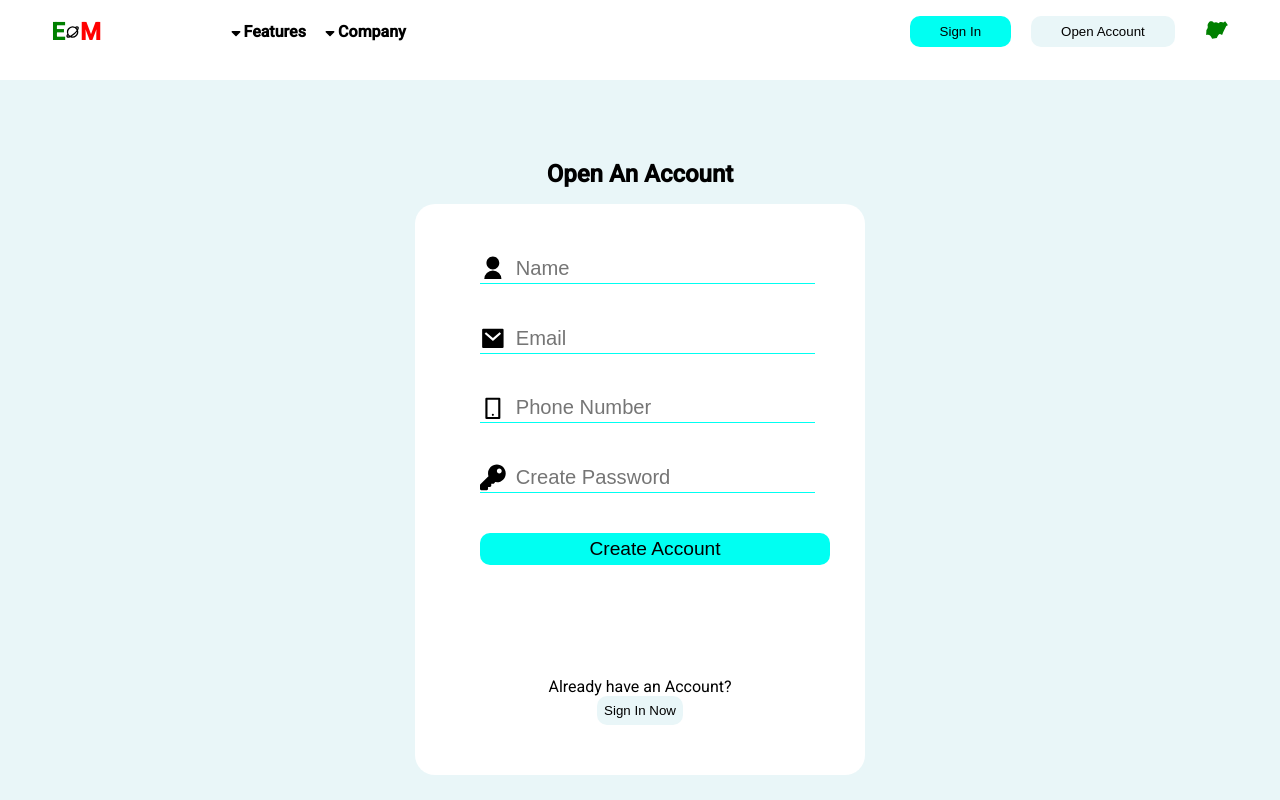
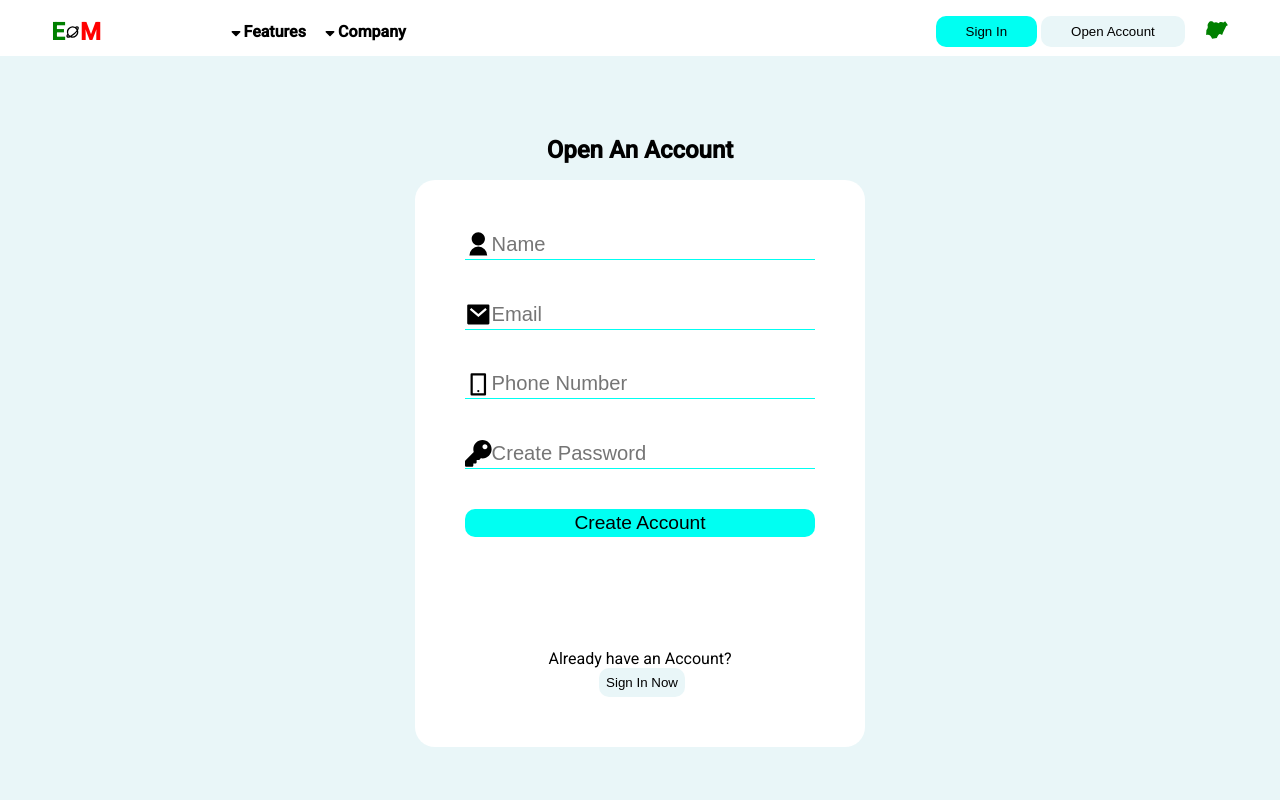
Before and after one commit to thechiefishere/emBank, a React (Create React App) app: page /openaccount in a window 1280 px wide. Built offline with nearby package versions, Linux system fonts and the light colour scheme.

Commit message:
updated styles

```diff
--- a/src/App.css
+++ b/src/App.css
@@ -10,18 +10,18 @@
 .Button {
     border-radius: 10px;
     border: none;
-    margin: 0px 10px;
 }
 .Button_signIn {
     background-color: var(--primary_color);
 }
 .Button_openAccount {
     background-color: var(--bodyBg_color);
+    margin-left: 4px;
 }
 .Button_form {
     width: 100%;
-    height: 4vh;
-    margin-left: 15px;
+    margin: 0 auto;
+    padding: 3px 0px;
     background-color: var(--primary_color);
     font-size: 1.2em;
 }
@@ -51,13 +51,11 @@
     align-items: center;
     border-bottom: 1px solid var(--primary_color);
     margin-bottom: 40px;
-    margin-left: 15px;
 }
 .FormGroup input {
     border: none;
     line-height: 18px;
     font-size: .7em;
-    margin-left: 10px;
     width: 100%;
 }
 .FormGroup input:focus {
--- a/src/App.js
+++ b/src/App.js
@@ -41,6 +41,10 @@ class App extends Component {
       this.setState({ ...this.state, showNotification: false });
       clearTimeout(timeOut);
     }
+  }
+
+  componentWillUnmount() {
+    localStorage.removeItem('embankCustomerData');
   }
 
   render() {
--- a/src/Component/Navbar/Navbar.css
+++ b/src/Component/Navbar/Navbar.css
@@ -1,8 +1,8 @@
 .Navbar {
-    height: 10vh;
+    height: 7vh;
     width: 100%;
     background-color: #fff;
-    padding: 1vh 10px;
+    padding: 2vh 10px;
     box-sizing: border-box;
 }
 .Navbar-Components {
@@ -52,6 +52,7 @@
 .Navbar-AccountField {
     margin: 0px 7px;
     font-size: 1.2em;
+    display: none;
 }
 .Navbar-AccountField span {
     margin-left: 3px;
@@ -59,7 +60,25 @@
 
 }
 
-@media (min-width: 992px) {
+@media (min-width: 450px) {
+    .Navbar-AccountField:last-of-type {
+        display: block;
+    }
+}
+
+@media (min-width: 550px) {
+    .Navbar {
+        padding: 2vh 4%;
+    }
+}
+
+@media (min-width: 750px) {
+    .Navbar-AccountField:first-of-type {
+        display: block;
+    }
+}
+
+@media (min-width: 1050px) {
     .Navbar-Components {
         display: flex;
         align-items: center;
@@ -79,9 +98,3 @@
         margin-left: auto;
     }
 }
-
-@media (min-width: 550px) {
-    .Navbar {
-        padding: 2vh 4%;
-    }
-}
--- a/src/Component/Navbar/Navbar.js
+++ b/src/Component/Navbar/Navbar.js
@@ -3,6 +3,7 @@ import { connect } from 'react-redux';
 import { BiPlanet } from 'react-icons/bi';
 import { GiNigeria } from 'react-icons/gi';
 import { FaBars, FaTimes, FaSortDown } from 'react-icons/fa';
+// import { MdAccountBalance } from 'react-icons/md'
 import './Navbar.css';
 import {
   setDropDownLeft,
@@ -133,6 +134,7 @@ export class Navbar extends Component {
     const { accountNumber, balance } = user;
     return (
       <div className='Navbar-AccountDetails'>
+        {/* <MdAccountBalance /> */}
         <p className='Navbar-AccountField'>
           Acc. Number: <span>{accountNumber}</span>
         </p>
--- a/src/Component/Sidebar/Sidebar.css
+++ b/src/Component/Sidebar/Sidebar.css
@@ -1,6 +1,6 @@
 .Sidebar {
     position: fixed;
-    top: 10vh;
+    top: 7vh;
     width: 100%;
     height: 0px;
     overflow: hidden;
@@ -16,11 +16,11 @@
 
 }
 .Sidebar-Info section {
-    margin-top: 50px;
+    margin-top: 20px;
     display: flex;
 }
 .Sidebar-Info section > div {
-    margin-right: 120px;
+    margin-right: 15%;
 }
 .Sidebar-Info section > div li{
     margin: 15px 0px;
--- a/src/Pages/Deposit/Deposit.css
+++ b/src/Pages/Deposit/Deposit.css
@@ -7,7 +7,7 @@
     height: 380px;
     margin: 2vh auto;
     border-radius: 20px;
-    padding: 50px;
+    padding: 7%;
     text-align: center;
 
 }
@@ -22,5 +22,6 @@
 @media (min-width: 550px) {
     .Deposit-Components {
         width: 450px;
+        padding: 50px;
     }
 }
--- a/src/Pages/OpenAccount/OpenAccount.css
+++ b/src/Pages/OpenAccount/OpenAccount.css
@@ -3,7 +3,7 @@
     width: 90%;
     margin: 2vh auto;
     border-radius: 20px;
-    padding: 50px;
+    padding: 50px 7%;
     text-align: center;
 }
 .OpenAccount-ReRoute {
@@ -13,5 +13,6 @@
 @media (min-width: 550px) {
     .OpenAccount-Components {
         width: 450px;
+        padding: 50px;
     }
 }
--- a/src/Pages/SignIn/SignIn.css
+++ b/src/Pages/SignIn/SignIn.css
@@ -9,7 +9,7 @@
     height: 580px;
     margin: 2vh auto;
     border-radius: 20px;
-    padding: 50px;
+    padding: 7%;
     text-align: center;
 }
 .SignIn-UserIcon {
@@ -23,5 +23,6 @@
 @media (min-width: 550px) {
     .SignIn-Components {
         width: 450px;
+        padding: 50px;
     }
 }
--- a/src/Pages/Withdraw/Withdraw.css
+++ b/src/Pages/Withdraw/Withdraw.css
@@ -7,9 +7,8 @@
     height: 380px;
     margin: 2vh auto;
     border-radius: 20px;
-    padding: 50px;
+    padding: 7%;
     text-align: center;
-
 }
 .Withdraw-UserIcon {
     font-size: 4em;
@@ -22,5 +21,6 @@
 @media (min-width: 550px) {
     .Withdraw-Components {
         width: 450px;
+        padding: 50px;
     }
 }
```
